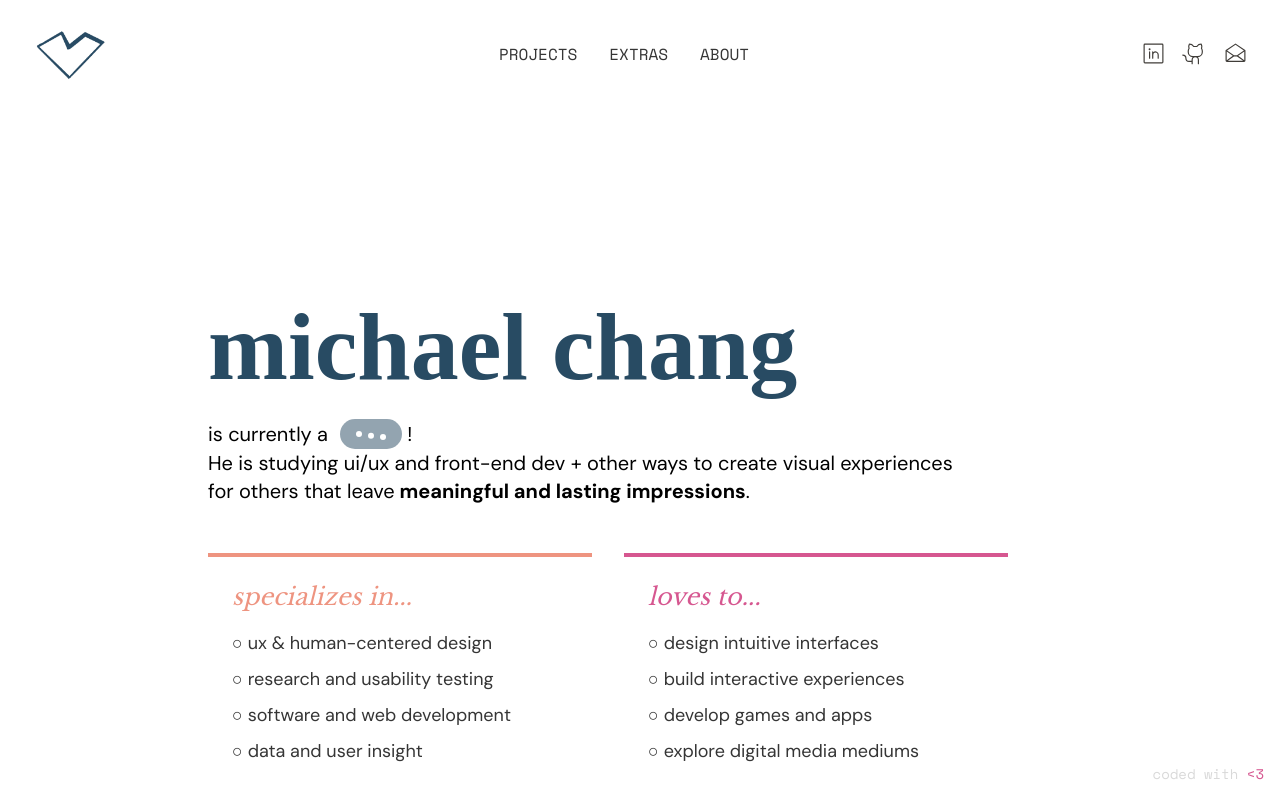
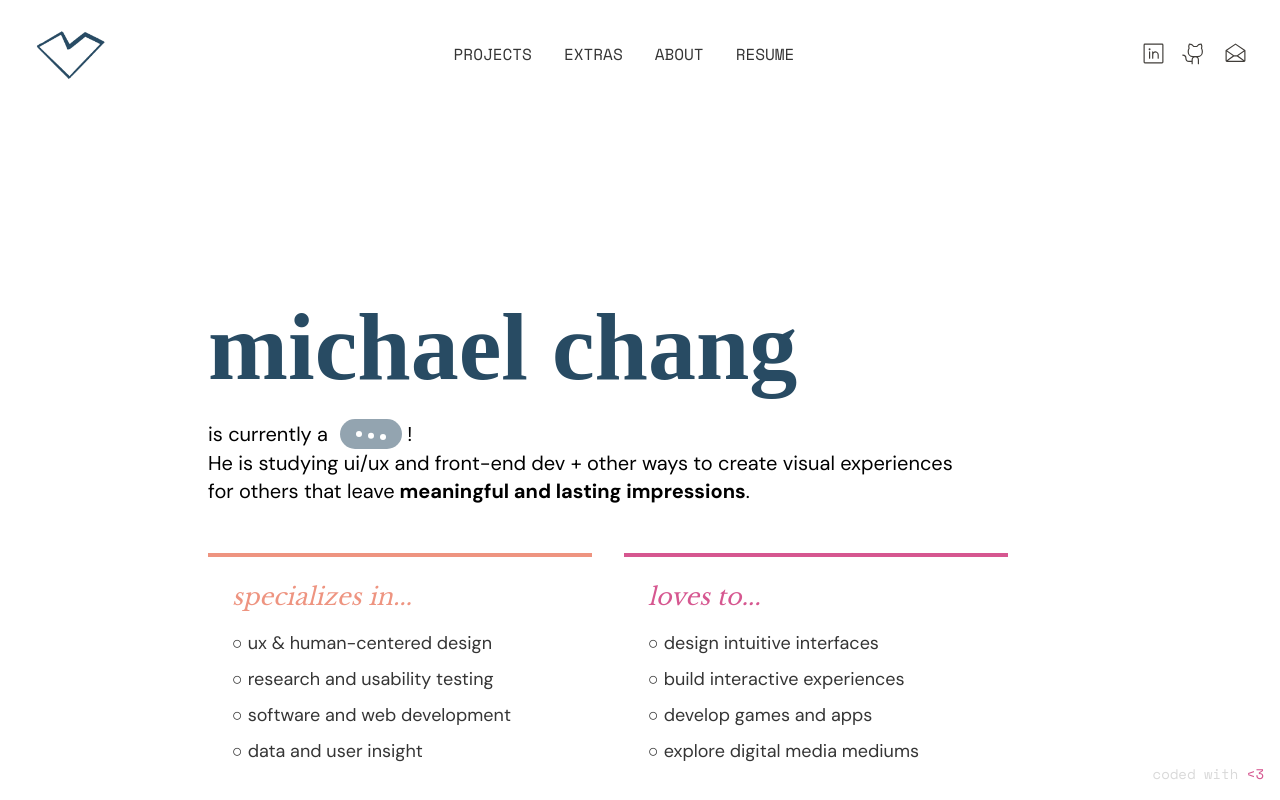
Before and after one commit to mchang85/michaels-corner, a Next.js app: page / in a window 1280 px wide. Built offline with nearby package versions, Linux system fonts and the light colour scheme.

Commit message:
added resume section

```diff
--- a/app/components/Navbar.tsx
+++ b/app/components/Navbar.tsx
@@ -116,6 +116,13 @@ const Navbar = () => {
                     >
                         ABOUT
                     </Link>
+                    <Link
+                        href="https://drive.google.com/file/d/1AxLbhBlEe7NUrERbya9bGG5koabBqhC5/view?usp=sharing"
+                        target="_blank"
+                        className={`inline-flex items-center transition-all duration-150 hover:text-blue ${activePage("/pages/about")}`}
+                    >
+                        RESUME
+                    </Link>
                 </div>
                 {/* Nav links - Mobile */}
                 <motion.div
@@ -145,6 +152,14 @@ const Navbar = () => {
                         onClick={() => setIsMenuOpen(false)}
                     >
                         ABOUT
+                    </Link>
+                    <Link
+                        href="https://drive.google.com/file/d/1AxLbhBlEe7NUrERbya9bGG5koabBqhC5/view?usp=sharing"
+                        target="_blank"
+                        className={`font-mono ${activePage("/pages/about")}`}
+                        onClick={() => setIsMenuOpen(false)}
+                    >
+                        RESUME
                     </Link>
                     {/* Icon links - Mobile */}
                     <div className="flex space-x-4">
```
